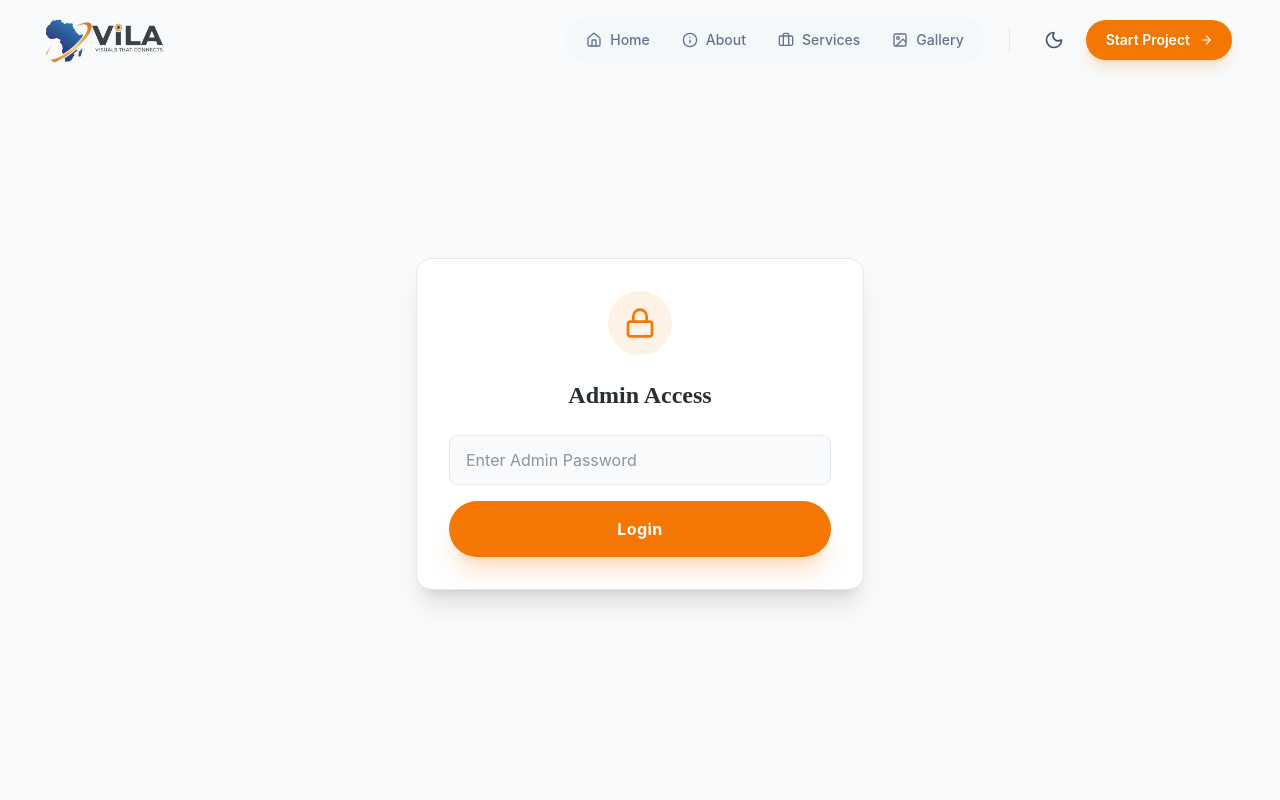
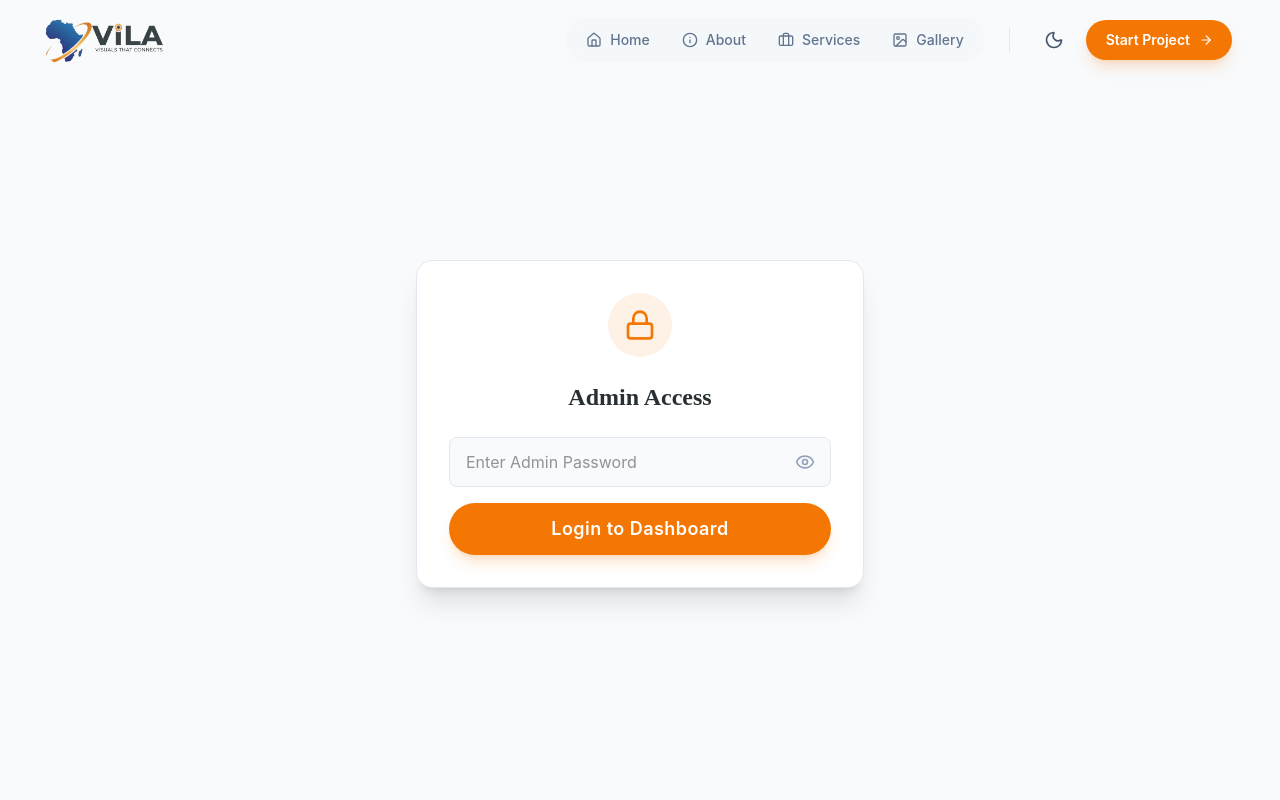
Before and after one commit to zannyke/VISUALIN.AFRICA, a React (Vite) app: page /admin in a window 1280 px wide. Shown: the top 800 px of the page. Built offline with nearby package versions, Linux system fonts and the light colour scheme.

Commit message:
Enhance Admin UX: Password Toggle & Interface Fixes

```diff
--- a/src/pages/Admin.tsx
+++ b/src/pages/Admin.tsx
@@ -1,6 +1,6 @@
 import { useState, useEffect, useRef } from 'react';
 import { motion, AnimatePresence } from 'framer-motion';
-import { Trash2, LogOut, Loader, Lock, Mail, Calendar, User, Image as ImageIcon, Upload } from 'lucide-react';
+import { Trash2, LogOut, Loader, Lock, Mail, Calendar, User, Image as ImageIcon, Upload, Eye, EyeOff } from 'lucide-react';
 
 interface Message {
     id: number;
@@ -22,6 +22,7 @@ interface GalleryItem {
 const Admin = () => {
     const [isAuthenticated, setIsAuthenticated] = useState(false);
     const [password, setPassword] = useState('');
+    const [showPassword, setShowPassword] = useState(false);
     const [activeTab, setActiveTab] = useState<'messages' | 'gallery'>('messages');
 
     // Data
@@ -168,20 +169,29 @@ const Admin = () => {
                     </div>
                     <h2 className="text-2xl font-bold text-center text-charcoal dark:text-white mb-6">Admin Access</h2>
                     <form onSubmit={handleLogin} className="space-y-4">
-                        <input
-                            type="password"
-                            value={password}
-                            onChange={(e) => setPassword(e.target.value)}
-                            placeholder="Enter Admin Password"
-                            className="w-full px-4 py-3 rounded-lg bg-slate-50 dark:bg-white/5 border border-slate-200 dark:border-white/10 text-charcoal dark:text-white focus:outline-none focus:border-cobalt transition-colors"
-                        />
-                        {error && <p className="text-red-500 text-sm text-center">{error}</p>}
+                        <div className="relative">
+                            <input
+                                type={showPassword ? "text" : "password"}
+                                value={password}
+                                onChange={(e) => setPassword(e.target.value)}
+                                placeholder="Enter Admin Password"
+                                className="w-full px-4 py-3 rounded-lg bg-slate-50 dark:bg-white/5 border border-slate-200 dark:border-white/10 text-charcoal dark:text-white focus:outline-none focus:border-cobalt transition-colors pr-12"
+                            />
+                            <button
+                                type="button"
+                                onClick={() => setShowPassword(!showPassword)}
+                                className="absolute right-4 top-1/2 -translate-y-1/2 text-slate-400 hover:text-cobalt transition-colors"
+                            >
+                                {showPassword ? <EyeOff size={20} /> : <Eye size={20} />}
+                            </button>
+                        </div>
+                        {error && <p className="text-red-500 text-sm text-center bg-red-50 dark:bg-red-900/10 py-2 rounded-md border border-red-100 dark:border-red-900/30">{error}</p>}
                         <button
                             type="submit"
                             disabled={loading}
-                            className="w-full btn-primary flex justify-center items-center gap-2"
+                            className="w-full btn-primary flex justify-center items-center gap-2 py-3 text-lg font-semibold shadow-lg shadow-cobalt/20 hover:shadow-cobalt/40 transition-shadow"
                         >
-                            {loading ? <Loader className="animate-spin" size={20} /> : 'Login'}
+                            {loading ? <Loader className="animate-spin" size={24} /> : 'Login to Dashboard'}
                         </button>
                     </form>
                 </motion.div>
```
